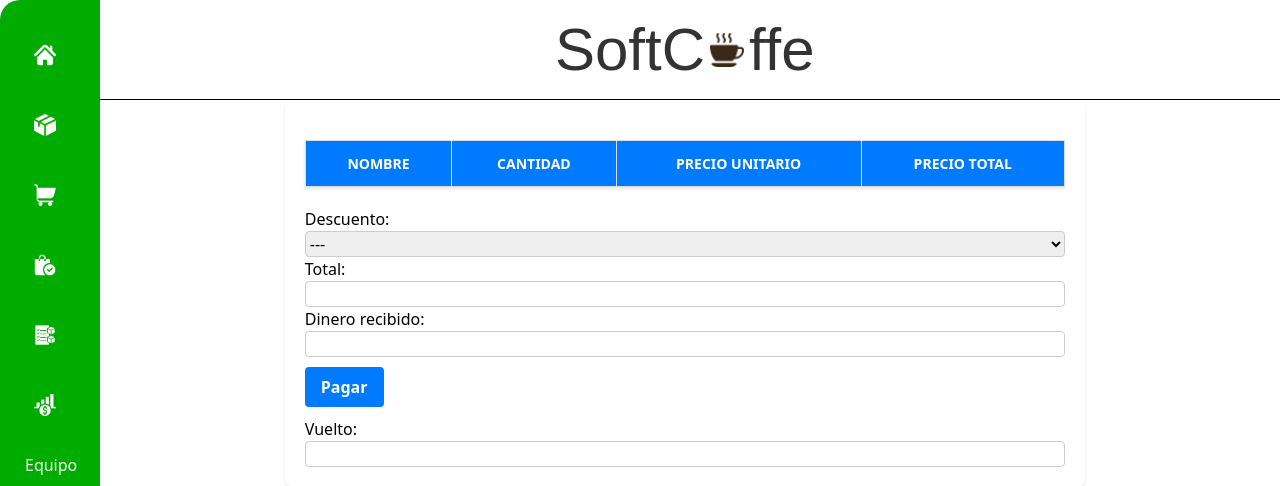
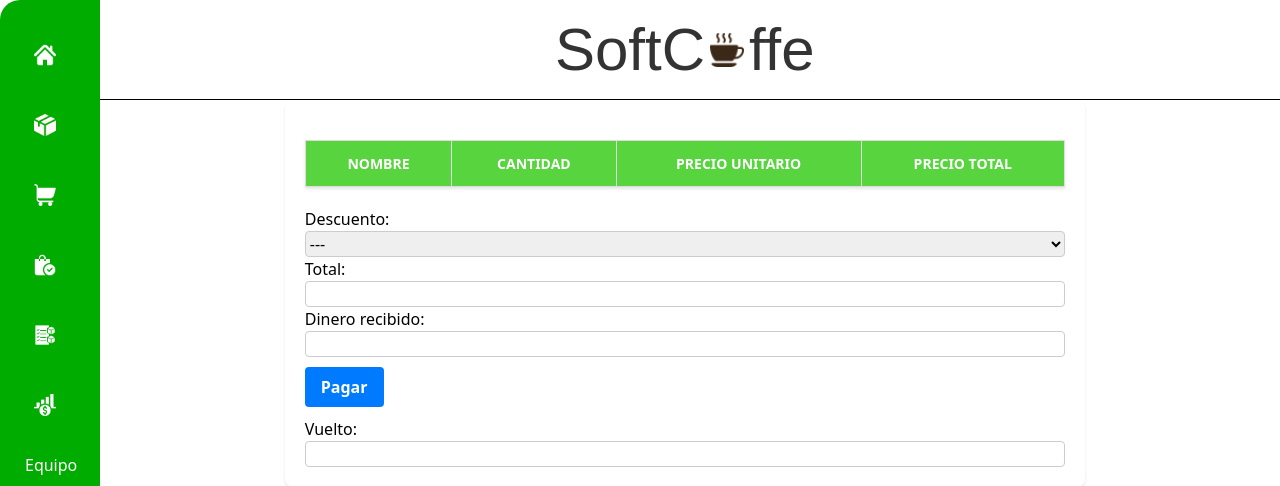
Before and after one commit to Lui-sroca/software-cafeter-a, a Django app: page /carrito/ in a window 1280 px wide. Shown: the top 486 px of the page. Run offline with Django 5.2, Linux system fonts and the light colour scheme; lists and menus that the app fills with data are empty; style sheets or scripts are compiled from the project's sources; some web fonts are replaced.

Commit message:
actualizar

```diff
--- a/cafeteriaSoftware/static/css/style-carrito.css
+++ b/cafeteriaSoftware/static/css/style-carrito.css
@@ -18,7 +18,7 @@
 }
 
 #carrito thead {
-  background-color: #007BFF; /* Color de fondo del encabezado */
+  background-color: #57d43e; /* Color de fondo del encabezado */
   color: #ffffff; /* Color de texto del encabezado */
 }
 
```
